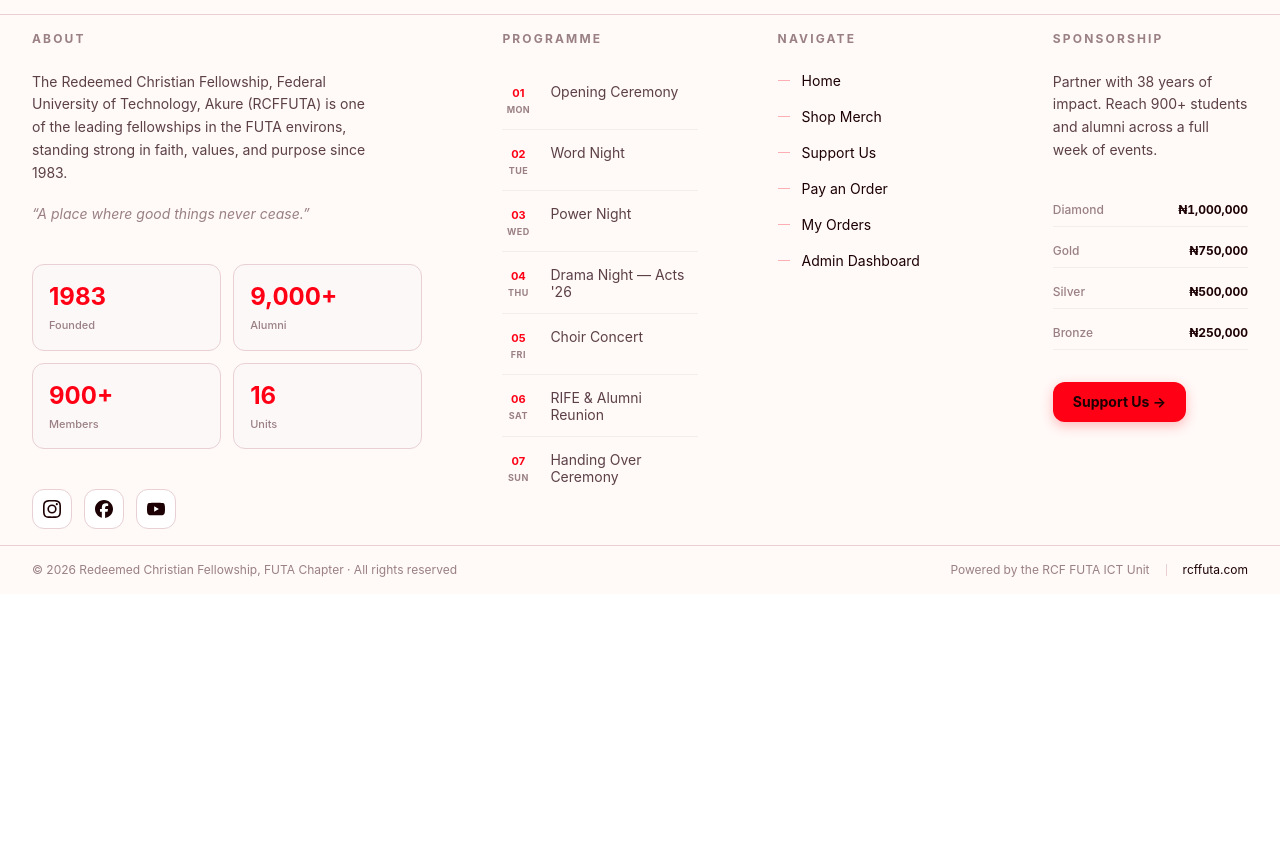
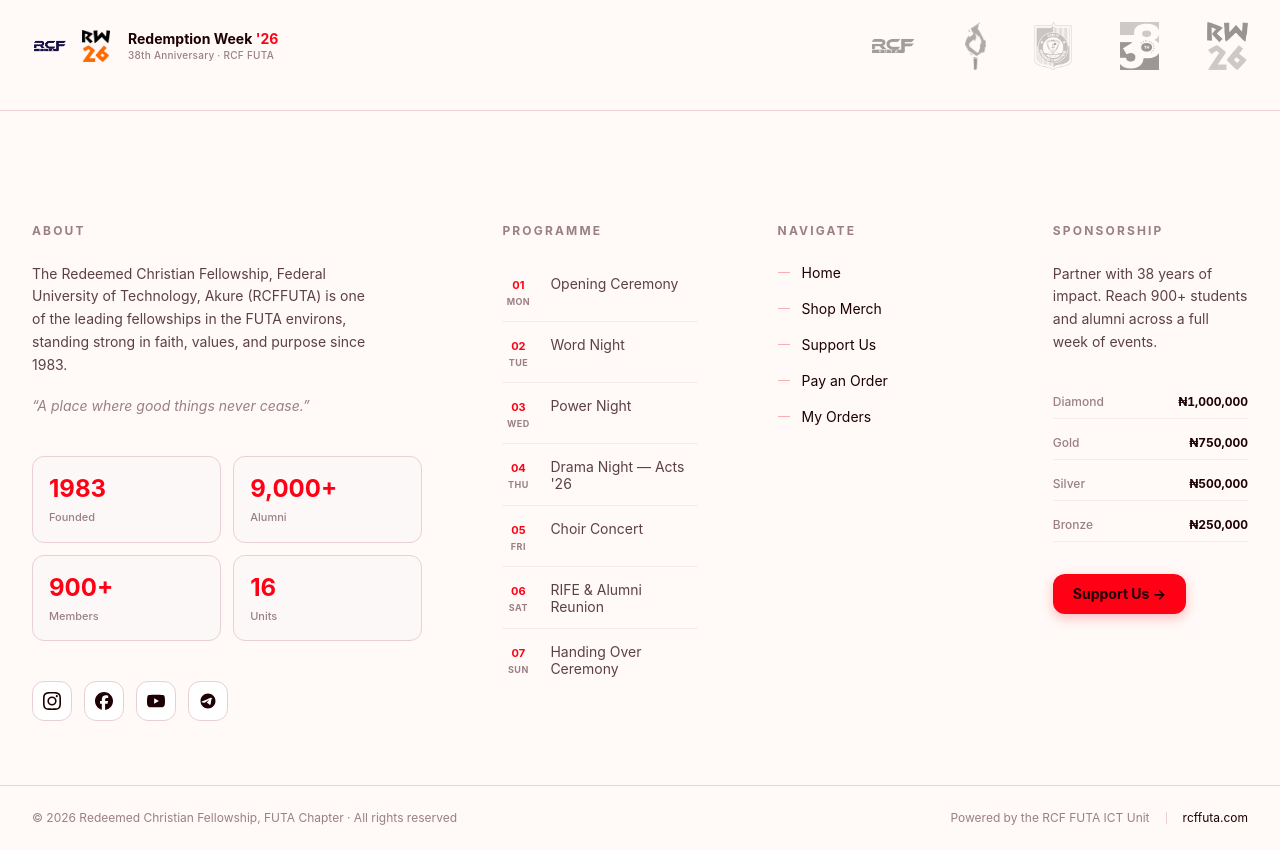
Before and after one commit to rcffuta-ict/rw-site, a Next.js app: page /shop in a window 1280 px wide. Shown: the part 1203-2053 px from the top of the page. Before the commit the page ends 1797 px from the top, so only its background shows below. Built offline with nearby package versions, Linux system fonts and the light colour scheme.

Commit message:
style: update global CSS variables for site consistency

```diff
--- a/src/app/(public)/shop/page.tsx
+++ b/src/app/(public)/shop/page.tsx
@@ -37,15 +37,18 @@
             {/* Bottom feather */}
             <div className="absolute bottom-0 left-0 right-0 h-16 bg-gradient-to-t from-white to-transparent" />
 
-            <div className="section-container relative z-10 py-16 lg:py-20">
+            <div className="section-container relative z-10 section-py-sm">
                 <p className="eyebrow mb-3 !text-[#FF6A00]">Official Merchandise</p>
-                <h1 className="font-display font-extrabold text-white leading-tight tracking-tight"
-                    style={{ fontSize: "clamp(2.5rem, 6vw, 5rem)" }}>
+                <h1
+                    className="font-display font-extrabold text-white leading-tight tracking-tight"
+                    style={{ fontSize: "clamp(2.5rem, 6vw, 5rem)" }}
+                >
                     RW&apos;{TENURE.year.slice(2)} Merch Shop
                 </h1>
                 <p className="mt-4 text-white/60 text-base leading-relaxed max-w-[50ch]">
-                    Pre-order your {TENURE.anniversaryLabel} anniversary merch. Items will be ready for
-                    pickup during the Handing Over ceremony on Sunday, July 12.
+                    Pre-order your {TENURE.anniversaryLabel} anniversary merch. Items will
+                    be ready for pickup during the Handing Over ceremony on Sunday, July
+                    12.
                 </p>
 
                 {/* Info pills */}
@@ -55,9 +58,12 @@
                         "Limited quantities",
                         "Secure payment via bank transfer",
                     ].map((tag) => (
-                        <span key={tag} className="inline-flex items-center gap-1.5 px-3 py-1.5 rounded-full
+                        <span
+                            key={tag}
+                            className="inline-flex items-center gap-1.5 px-3 py-1.5 rounded-full
                                                    border border-white/15 bg-white/8 text-white/70 text-xs font-medium
-                                                   backdrop-blur-sm">
+                                                   backdrop-blur-sm"
+                        >
                             <span className="h-1 w-1 rounded-full bg-[#FF6A00]" />
                             {tag}
                         </span>
--- a/src/app/globals.css
+++ b/src/app/globals.css
@@ -50,7 +50,7 @@
     --rw-shadow-crimson: 0 4px 20px rgba(255, 0, 21, 0.22);
     --rw-radius: 16px;
     /* Section vertical rhythm */
-    --section-py-sm: clamp(3rem, 5vw, 5rem);
+    --section-py-sm: clamp(3rem, 3vw, 6rem);
     --section-py: clamp(5rem, 8vw, 8rem);
     --section-py-lg: clamp(6rem, 10vw, 10rem) !important;
 }
--- a/src/components/public/PublicFooter.tsx
+++ b/src/components/public/PublicFooter.tsx
@@ -18,13 +18,13 @@
     { href: "/#support", label: "Support Us" },
     { href: "/fulfil", label: "Pay an Order" },
     { href: "/orders", label: "My Orders" },
-    { href: "/admin", label: "Admin Dashboard" },
+    // { href: "/admin", label: "Admin Dashboard" },
 ];
 
 const SOCIAL_LINKS = [
     {
         label: "Instagram",
-        href: "#",
+        href: "https://www.instagram.com/rcffuta",
         icon: (
             <svg
                 viewBox="0 0 24 24"
@@ -37,7 +37,7 @@
     },
     {
         label: "Facebook",
-        href: "#",
+        href: "https://www.facebook.com/rcffuta",
         icon: (
             <svg viewBox="0 0 24 24" fill="currentColor" className="h-[18px] w-[18px]">
                 <path d="M9.101 23.691v-7.98H6.627v-3.667h2.474v-1.58c0-4.085 1.848-5.978 5.858-5.978.401 0 .955.042 1.468.103a8.68 8.68 0 0 1 1.141.195v3.325a8.623 8.623 0 0 0-.653-.036 26.805 26.805 0 0 0-.733-.009c-.707 0-1.259.096-1.675.309a1.686 1.686 0 0 0-.679.622c-.258.42-.374.995-.374 1.752v1.297h3.919l-.386 2.103-.287 1.564h-3.246v8.245C19.396 23.238 24 18.179 24 12.044c0-6.627-5.373-12-12-12s-12 5.373-12 12c0 5.628 3.874 10.35 9.101 11.647Z" />
@@ -46,10 +46,19 @@
     },
     {
         label: "YouTube",
-        href: "#",
+        href: "https://www.youtube.com/@rcffuta",
         icon: (
             <svg viewBox="0 0 24 24" fill="currentColor" className="h-[18px] w-[18px]">
                 <path d="M23.498 6.186a3.016 3.016 0 0 0-2.122-2.136C19.505 3.545 12 3.545 12 3.545s-7.505 0-9.377.505A3.017 3.017 0 0 0 .502 6.186C0 8.07 0 12 0 12s0 3.93.502 5.814a3.016 3.016 0 0 0 2.122 2.136c1.871.505 9.376.505 9.376.505s7.505 0 9.377-.505a3.015 3.015 0 0 0 2.122-2.136C24 15.93 24 12 24 12s0-3.93-.502-5.814zM9.545 15.568V8.432L15.818 12l-6.273 3.568z" />
+            </svg>
+        ),
+    },
+    {
+        label: "Telegram",
+        href: "https://t.me/rcffuta",
+        icon: (
+            <svg viewBox="0 0 24 24" fill="currentColor" className="h-[18px] w-[18px]">
+                <path d="M12 2C6.48 2 2 6.48 2 12s4.48 10 10 10 10-4.48 10-10S17.52 2 12 2zm4.64 6.8c-.15 1.58-.8 5.42-1.13 7.19-.14.75-.42 1-.68 1.03-.58.05-1.02-.38-1.58-.75-.88-.58-1.38-.94-2.23-1.5-.99-.65-.35-1.01.22-1.59.15-.15 2.71-2.48 2.76-2.69.01-.03.01-.14-.07-.2-.08-.06-.19-.04-.27-.02-.11.02-1.93 1.23-5.46 3.62-.51.35-.98.53-1.4.51-.46-.01-1.35-.26-2.01-.48-.81-.27-1.46-.42-1.4-.88.03-.24.37-.49 1.02-.75 3.99-1.74 6.66-2.88 7.99-3.43 3.8-1.56 4.59-1.83 5.1-.11.11.27.18.59.18.91z" />
             </svg>
         ),
     },
@@ -67,7 +76,7 @@
         <footer className="bg-rw-bg-warm border-t border-[#e8d0d4] text-[#1C0003]">
             {/* ── Top brand band ─────────────────────────────────────────────── */}
             <div className="border-b border-[#e8d0d4]">
-                <div className="section-container py-10 lg:py-12 flex flex-col lg:flex-row items-center justify-between gap-10 lg:gap-8 text-center lg:text-left">
+                <div className="section-container !pt-6 lg:pt-16 !pb-10 !lg:pb-12 flex flex-col lg:flex-row items-center justify-between gap-10 lg:gap-8 text-center lg:text-left">
                     <Identity className="justify-center lg:justify-start" />
                     <div className="flex flex-wrap items-center justify-center gap-6 sm:gap-10 lg:gap-12">
                         {[
@@ -92,7 +101,7 @@
             </div>
 
             {/* ── Main columns ─────────────────────────────────────────────── */}
-            <div className="section-container py-16 lg:py-20">
+            <div className="section-container !pt-20 lg:!pt-28 !pb-16">
                 <div className="grid gap-12 lg:gap-16 xl:gap-20 sm:grid-cols-2 lg:grid-cols-[2fr_1fr_1fr_1fr]">
                     {/* Col 1 — About */}
                     <div className="text-center sm:text-left">
@@ -231,7 +240,7 @@
 
             {/* ── Bottom bar ─────────────────────────────────────────────────── */}
             <div className="border-t border-[#e8d0d4]">
-                <div className="section-container py-6 flex flex-col sm:flex-row items-center justify-between gap-4 text-center sm:text-left">
+                <div className="section-container !py-6 flex flex-col sm:flex-row items-center justify-between gap-4 text-center sm:text-left">
                     <span className="text-xs text-[#9a8085]">
                         © 2026 Redeemed Christian Fellowship, FUTA Chapter · All rights
                         reserved
--- a/src/components/public/home/CtaBannerSection.tsx
+++ b/src/components/public/home/CtaBannerSection.tsx
@@ -67,19 +67,11 @@
                         Pre-order Merch
                     </Link>
                     <Link
-                        href="/#support"
+                        href="/fulfil"
                         id="cta-banner-support"
                         className="inline-flex items-center gap-2 h-12 px-8 rounded-xl font-bold text-[15px]
                                    bg-white text-[#1C0003] hover:bg-white/90 transition-all
                                    shadow-lg hover:shadow-xl hover:-translate-y-0.5"
-                    >
-                        Support the Event
-                    </Link>
-                    <Link
-                        href="/fulfil"
-                        className="inline-flex items-center gap-2 h-12 px-7 rounded-xl font-semibold text-[14px]
-                                   border border-white/30 text-white/80 hover:text-white hover:border-white/60
-                                   hover:bg-white/8 transition-all backdrop-blur-sm"
                     >
                         Pay an Order
                     </Link>
```
